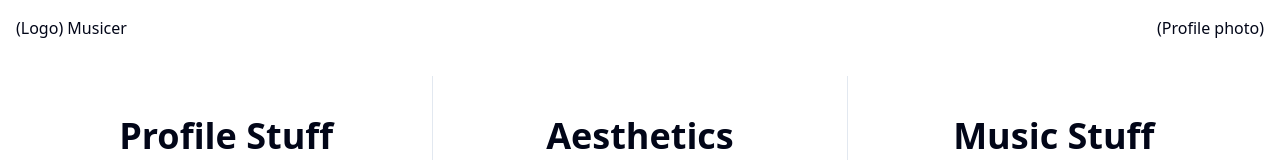
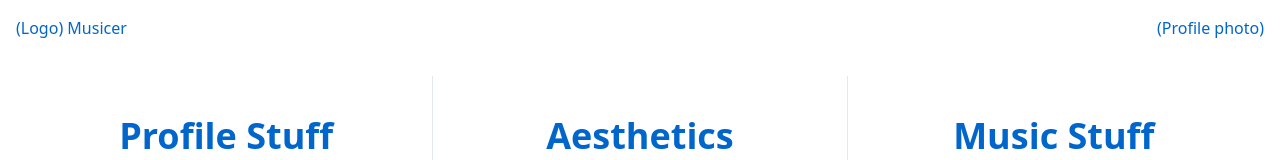
Before and after one commit to DhairyaPal6099/musicer, a Next.js app in the folder frontend/: page /profile in a window 1280 px wide. Shown: the top 160 px of the page. Built offline with nearby package versions, Linux system fonts and the light colour scheme.

Commit message:
Added a light theme

```diff
--- a/frontend/src/app/globals.css
+++ b/frontend/src/app/globals.css
@@ -121,6 +121,14 @@
   }
 }
 
+/* Light theme */
+[data-theme="light"] {
+  --bg: 255, 255, 255;       /* plain white background */
+  --text: 30, 30, 30;        /* light black (dark gray) text */
+  --primary: 0, 102, 204;    /* simple blue accent */
+  --secondary: 220, 220, 220;/* subtle light gray secondary tone */
+}
+
 /* Dark theme */
 [data-theme="dark"] {
   --bg: 17, 24, 39;
--- a/frontend/src/app/profile/page.tsx
+++ b/frontend/src/app/profile/page.tsx
@@ -131,7 +131,7 @@ export default function Profile() {
     function onSubmit(data: z.infer<typeof FormSchema>) {
       toast("You submitted the following values", {
         description: (
-          <pre className="mt-2 w-[320px] rounded-md bg-secondary p-4 text-theme border border-theme">
+          <pre className="mt-2 w-[320px] rounded-md bg-theme p-4 border border-theme text-theme">
             <code className="text-theme">{JSON.stringify(data, null, 2)}</code>
           </pre>
         ),
```
